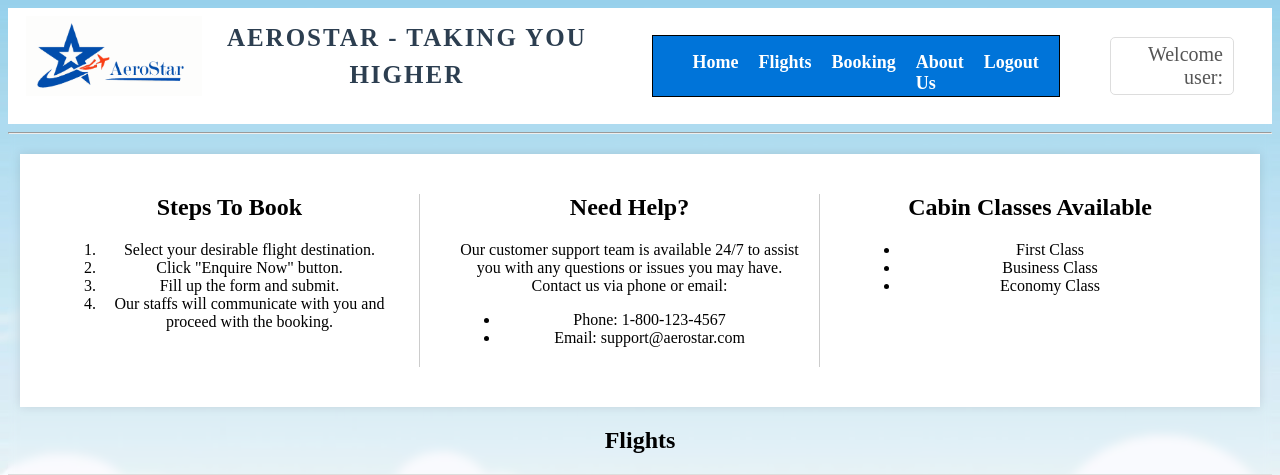
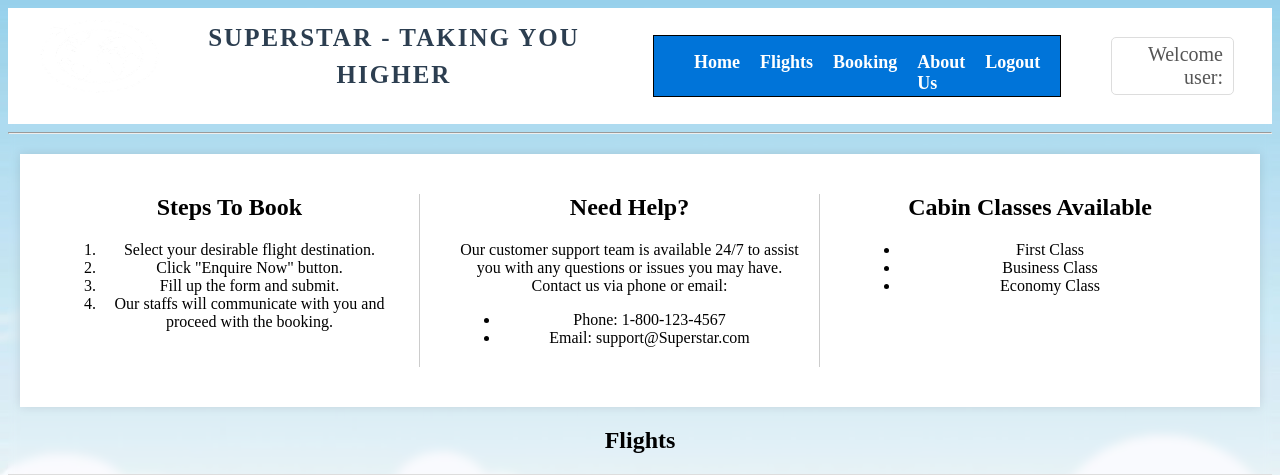
Before and after one commit to KellyCheong-school/SWE20001_Superstar, a PHP site: page /product.php in a window 1280 px wide. Shown: the top 475 px of the page. Run offline with PHP 8.4, Linux system fonts and the light colour scheme; the visitor is signed in with stand-in values (Sample User, id 1); data that the repository does not hold is empty; some libraries are stand-ins or nearby versions.

Commit message:
Change the Aerostar to Superstar

```diff
--- a/Superstar_v1/Bali, Indonesia.php
+++ b/Superstar_v1/Bali, Indonesia.php
@@ -4,7 +4,7 @@
     <meta charset="utf-8">
     <meta name="viewport" content="width=device-width, initial-scale=1.0">
     <title>Indonesia</title>
-    <link href="images/AeroStarLogo-Header.jpg" rel="icon">
+    <link href="images/logo.png" rel="icon">
 
     <link href = "styles/style2.css" rel = "stylesheet">
     <link href = "styles/enhancements.css" rel = "stylesheet">
--- a/Superstar_v1/BaliBeaches.php
+++ b/Superstar_v1/BaliBeaches.php
@@ -4,7 +4,7 @@
     <meta charset="utf-8">
     <meta name="viewport" content="width=device-width, initial-scale=1.0">
     <title>Bali Beaches</title>
-    <link href="images/AeroStarLogo-Header.jpg" rel="icon">
+    <link href="images/logo.png" rel="icon">
 
     <link href = "styles/style.css" rel = "stylesheet">
     <link href = "styles/enhancements.css" rel = "stylesheet">
--- a/Superstar_v1/Singapore.php
+++ b/Superstar_v1/Singapore.php
@@ -4,7 +4,7 @@
     <meta charset="utf-8">
     <meta name="viewport" content="width=device-width, initial-scale=1.0">
     <title>Singapore</title>
-    <link href="images/AeroStarLogo-Header.jpg" rel="icon">
+    <link href="images/logo.png" rel="icon">
     <link href = "styles/style2.css" rel = "stylesheet">
 
 </head>
--- a/Superstar_v1/Tokyo, Japan.php
+++ b/Superstar_v1/Tokyo, Japan.php
@@ -4,7 +4,7 @@
     <meta charset="utf-8">
     <meta name="viewport" content="width=device-width, initial-scale=1.0">
     <title>Japan</title>
-    <link href="images/AeroStarLogo-Header.jpg" rel="icon">
+    <link href="images/logo.png" rel="icon">
 
     <link href = "styles/style2.css" rel = "stylesheet">
     <link href = "styles/enhancements.css" rel = "stylesheet">
--- a/Superstar_v1/eTicket.php
+++ b/Superstar_v1/eTicket.php
@@ -2,8 +2,8 @@
 <html lang="en">
 
 <head>
-    <title>AeroStar - Boarding Pass</title>
-    <link href="images/AeroStarLogo-Header.jpg" rel="icon">
+    <title>Superstar - Boarding Pass</title>
+    <link href="images/logo.png" rel="icon">
     <link href="styles/style.css" rel="stylesheet">
     <style>
         .boarding-pass {
--- a/Superstar_v1/edit_flight.php
+++ b/Superstar_v1/edit_flight.php
@@ -2,8 +2,8 @@
 <html lang="en">
 
 <head>
-    <title>AeroStar - Edit Flight</title>
-    <link href="images/AeroStarLogo-Header.jpg" rel="icon">
+    <title>Superstar - Edit Flight</title>
+    <link href="images/logo.png" rel="icon">
     <link href="styles/style.css" rel="stylesheet">
 </head>
 
--- a/Superstar_v1/enquire.php
+++ b/Superstar_v1/enquire.php
@@ -5,8 +5,8 @@
   <meta charset="utf-8">
   <meta name="viewport" content="width=device-width, initial-scale=1.0">
 
-  <title>AeroStar - Enquire</title>
-  <link href="images/AeroStarLogo-Header.jpg" rel="icon">
+  <title>Superstar - Enquire</title>
+  <link href="images/logo.png" rel="icon">
   <script src="scripts/part2.js"></script>
   <link href="styles/style.css" rel="stylesheet">
   <link href="styles/enhancements.css" rel="stylesheet">
--- a/Superstar_v1/includes/footer.inc
+++ b/Superstar_v1/includes/footer.inc
@@ -2,11 +2,11 @@
         <section id="left">
           <h4>Contact us via phone or email:</h4>
           <p>Phone: 1-800-123-4567<br>
-             Email: support@aerostar.com
+             Email: support@superstar.com
           </p>
         </section>
         <section id="middle">
-          <h4> &copy; AeroStar - All Rights Reserved.</h4>
+          <h4> &copy; Superstar - All Rights Reserved.</h4>
         </section>
         <section id="right">
           <h4>Connect with us:</h4>
--- a/Superstar_v1/includes/header_ori.inc
+++ b/Superstar_v1/includes/header_ori.inc
@@ -15,8 +15,8 @@
 <header>
         <div id="top"></div>
         <section class="logo-container">
-          <img src="images/AeroStarLogo.png" alt="AeroStar Logo">
-          <h1>AeroStar - Taking you higher</h1>
+          <img src="images/logo.png" alt="Superstar Logo">
+          <h1>Superstar - Taking you higher</h1>
         </section>
         <?php include 'includes/menu.inc'; ?>
 
--- a/Superstar_v1/payment.php
+++ b/Superstar_v1/payment.php
@@ -2,8 +2,8 @@
 <html lang="en">
 
 <head>
-  <title>AeroStar - Payment</title>
-  <link href="images/AeroStarLogo-Header.jpg" rel="icon">
+  <title>Superstar - Payment</title>
+  <link href="images/logo.png" rel="icon">
   <script src="scripts/part2(2).js"></script>
   <link href="styles/style.css" rel="stylesheet">
 </head>
--- a/Superstar_v1/product.php
+++ b/Superstar_v1/product.php
@@ -4,11 +4,11 @@
 <head>
   <meta charset="utf-8">
   <meta name="viewport" content="width=device-width, initial-scale=1.0">
-  <meta name="description" content="Book your AeroStar flight tickets online today and enjoy a hassle-free travel experience. Get great deals on flights to popular destinations across the globe with AeroStar airlines. Browse our flight options and book your tickets in a few easy steps.">
-  <meta name="keywords" content="AeroStar, flights, tickets">
+  <meta name="description" content="Book your Superstar flight tickets online today and enjoy a hassle-free travel experience. Get great deals on flights to popular destinations across the globe with Superstar airlines. Browse our flight options and book your tickets in a few easy steps.">
+  <meta name="keywords" content="Superstar, flights, tickets">
   <meta name="author" content="Jason Tan">
-  <title>AeroStar - Flights</title>
-  <link href="images/AeroStarLogo-Header.jpg" rel="icon">
+  <title>Superstar - Flights</title>
+  <link href="images/logo.png" rel="icon">
 
   <link href="styles/style.css" rel="stylesheet">
   <link href="styles/enhancements.css" rel="stylesheet">
@@ -152,7 +152,7 @@
             <p>Our customer support team is available 24/7 to assist you with any questions or issues you may have. Contact us via phone or email:</p>
             <ul>
               <li>Phone: 1-800-123-4567</li>
-              <li>Email: support@aerostar.com</li>
+              <li>Email: support@Superstar.com</li>
             </ul>
           </section>
         </div>
--- a/Superstar_v1/viewBooking.php
+++ b/Superstar_v1/viewBooking.php
@@ -2,8 +2,8 @@
 <html lang="en">
 
 <head>
-    <title>AeroStar - View Booking</title>
-    <link href="images/AeroStarLogo-Header.jpg" rel="icon">
+    <title>Superstar - View Booking</title>
+    <link href="images/logo.png" rel="icon">
     <script src="scripts/part2(2).js"></script>
     <link href="styles/style.css" rel="stylesheet">
     <style>
```
